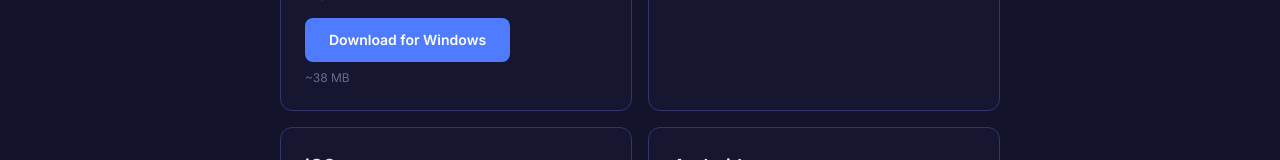
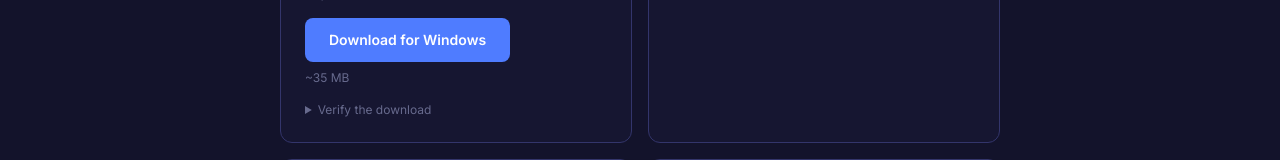
Before and after one commit to Triko-Dude/smart-calendar-marketing, a Next.js app: page /download in a window 1280 px wide. Shown: the part 529-689 px from the top of the page. Built offline with nearby package versions, Linux system fonts and the light colour scheme; no server answers.

Commit message:
Add v0.1.0 installer SHA-256 checksum to download manifest.

```diff
--- a/content/downloads.manifest.ts
+++ b/content/downloads.manifest.ts
@@ -26,7 +26,9 @@ const WINDOWS_INSTALLER_URL =
 const APP_URL = process.env.NEXT_PUBLIC_APP_URL ?? APP_URL_DEFAULT;
 
 /** Filled after build — update when shipping a new installer. */
-const WINDOWS_INSTALLER_SHA256 = process.env.NEXT_PUBLIC_WINDOWS_INSTALLER_SHA256 ?? '';
+const WINDOWS_INSTALLER_SHA256 =
+  process.env.NEXT_PUBLIC_WINDOWS_INSTALLER_SHA256 ??
+  '5DD6E445767A2133AF097C11F10DEAFD23544CC9FDC23BE7C3DCD7FE1F98CB6E';
 
 export const downloadsManifest = {
   githubRepo: 'Triko-Dude/smart-calendar',
@@ -40,10 +42,10 @@ export const downloadsManifest = {
       status: 'available' as const,
       url: WINDOWS_INSTALLER_URL,
       fileName: 'Chronocal_0.1.0_x64-setup.exe',
-      fileSize: '~38 MB',
+      fileSize: '~35 MB',
       requirements: 'Windows 10 or later · Local-first beta — no account required',
       tagline: 'Install Chronocal on your PC. Your calendar stays on your device.',
-      sha256: WINDOWS_INSTALLER_SHA256 || undefined,
+      sha256: WINDOWS_INSTALLER_SHA256,
       installSteps: [
         'Download the installer (.exe).',
         'Run it and follow the prompts (Windows may show an unsigned-app warning — expected for v0.1).',
```
